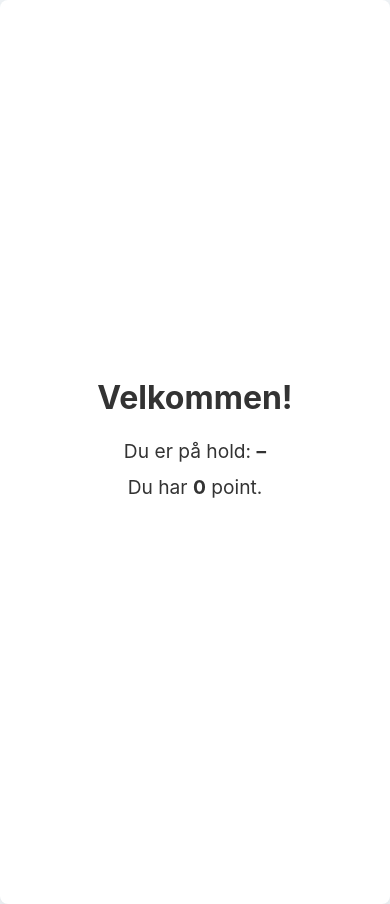
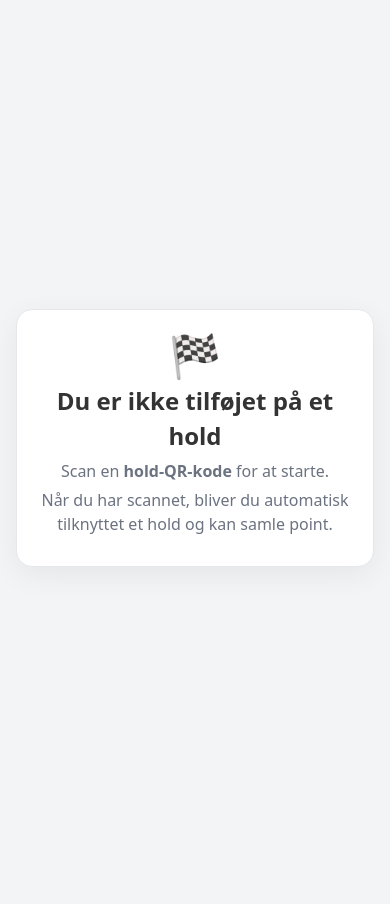
Before and after one commit to TECHMagnusOlesen/QRQUIZv2, a website: page joined.html in a window 390 px wide. After the commit the page ends 876 px from the top, so only its background shows below. Drawn offline with nearby package versions, Linux system fonts and the light colour scheme; no server answers.

Commit message:
Update joined.html
Ny joined + hvis man ikke er på hold skriver den det

```diff
--- a/joined.html
+++ b/joined.html
@@ -2,106 +2,112 @@
 <html lang="da">
 <head>
   <meta charset="UTF-8">
-  <meta name="viewport" content="width=device-width, initial-scale=1.0">
   <title>Points</title>
+  <meta name="viewport" content="width=device-width, initial-scale=1, maximum-scale=1, viewport-fit=cover">
   <link rel="stylesheet" href="style.css">
   <script src="https://cdn.jsdelivr.net/npm/axios/dist/axios.min.js"></script>
+  <style>
+    body {
+      background:#f3f4f6;
+      color:#111827;
+      font:16px/1.45 system-ui,-apple-system,"Segoe UI",Roboto,Ubuntu,Helvetica,Arial,sans-serif;
+      margin:0;
 
-  <style>
-    /* Mobile-first styling */
-    body {
-      margin: 0;
-      padding: 0;
-      font-family: -apple-system, BlinkMacSystemFont, "Segoe UI", Roboto, Oxygen,
-                   Ubuntu, Cantarell, "Open Sans", "Helvetica Neue", sans-serif;
-      background-color: #eef2f5;
-      color: #333;
+      /* Mobilvenligt layout */
+      min-height:100dvh; /* undgår iOS 100vh-issues */
+      display:flex; align-items:center; justify-content:center;
+
+      /* Behagelig padding + safe areas */
+      padding: clamp(12px, 4vw, 24px);
+      padding-left: max(16px, env(safe-area-inset-left));
+      padding-right: max(16px, env(safe-area-inset-right));
+      padding-top: max(16px, env(safe-area-inset-top));
+      padding-bottom: max(16px, env(safe-area-inset-bottom));
+
+      -webkit-text-size-adjust: 100%;
     }
-
-    .score-container {
-      display: flex;
-      flex-direction: column;
-      align-items: center;
-      justify-content: center;
-      min-height: 100vh;
-      padding: 20px;
-      margin: 0 auto;
-      max-width: 400px;
-      background: #fff;
-      border-radius: 8px;
-      box-shadow: 0 4px 12px rgba(0,0,0,0.05);
+    .card {
+      width:100%; max-width:560px;
+      background:#fff; border:1px solid #e5e7eb; border-radius:16px;
+      box-shadow:0 8px 30px rgba(0,0,0,.06); padding:24px;
     }
-
-    .score-container h1 {
-      font-size: 2rem;
-      margin-bottom: 0.5em;
-    }
-
-    .score-container p {
-      font-size: 1.2rem;
-      margin: 0.3em 0;
-      text-align: center;
-    }
-
-    #feedback {
-      margin-top: 1em;
-      font-size: 1.1rem;
-      font-weight: 500;
-    }
-
-    /* Feedback farver */
-    #feedback.green   { color: #2e7d32; }
-    #feedback.red     { color: #c62828; }
-    #feedback.orange  { color: #ef6c00; }
-
-    /* Just lidt ekstra padding i bunden hvis keyboards vises */
-    @media (max-width: 480px) {
-      .score-container {
-        padding-bottom: 40px;
-      }
-    }
+    h1 { margin:0 0 6px 0; font-size:24px; }
+    p { margin:.4em 0; word-break:break-word; }
+    .muted { color:#6b7280; }
+    .feedback { margin-top:12px; font-size:1.1rem; font-weight:600; }
+    .ok { color:#059669; }
+    .warn { color:#b45309; }
+    .err { color:#dc2626; }
+    .center { text-align:center; }
+    .big-emoji { font-size:42px; line-height:1; margin-bottom:8px; }
+    .grid { display:grid; gap:6px; }
   </style>
 </head>
 <body>
-  <div class="score-container">
+
+  <!-- STATE: JOINED -->
+  <div id="state-joined" class="card" style="display:none">
     <h1>Velkommen!</h1>
+    <div class="grid">
       <p>Du er på hold: <strong id="teamName">–</strong></p>
       <p>Du har <strong id="score">0</strong> point.</p>
-    <p id="feedback"></p>
+      <p id="feedback" class="feedback"></p>
+    </div>
+  </div>
+
+  <!-- STATE: NOT JOINED -->
+  <div id="state-notjoined" class="card center" style="display:none">
+    <div class="big-emoji">🏁</div>
+    <h1>Du er ikke tilføjet på et hold</h1>
+    <p class="muted">Scan en <strong>hold-QR-kode</strong> for at starte.</p>
+    <p class="muted">Når du har scannet, bliver du automatisk tilknyttet et hold og kan samle point.</p>
   </div>
 
   <script>
-    async function loadScoreAndName(points, already) {
+    async function loadState() {
+      const params = new URLSearchParams(window.location.search);
+      const already    = params.has('already');
+      const notInEvent = params.has('notinEvent');
+      const pointsRaw  = params.get('points');
+      const points     = pointsRaw !== null ? parseInt(pointsRaw, 10) : null;
+
+      const joinedEl = document.getElementById('state-joined');
+      const notJoinedEl = document.getElementById('state-notjoined');
+      const fb = document.getElementById('feedback');
+
+      joinedEl.style.display = 'none';
+      notJoinedEl.style.display = 'none';
+
       try {
-        const res = await axios.get('/api/score');
-        document.getElementById('score').innerText = res.data.score;
-        document.getElementById('teamName').innerText = res.data.name;
-      } catch (e) {
-        console.error('Fejl ved hentning af score:', e);
-      }
+        const res = await axios.get('/api/score'); // { score, name }
+        document.getElementById('teamName').innerText = res.data.name || '–';
+        document.getElementById('score').innerText = res.data.score ?? 0;
+        joinedEl.style.display = 'block';
 
-      const fb = document.getElementById('feedback');
+        fb.className = 'feedback';
         if (already) {
-        fb.innerText = 'Du har allerede svaret på denne opgave.';
-        fb.className = 'orange';
+          fb.textContent = 'Du har allerede svaret på denne opgave.';
+          fb.classList.add('warn');
+        } else if (notInEvent) {
+          fb.textContent = 'Denne opgave er ikke en del af det aktuelle event.';
+          fb.classList.add('warn');
         } else if (points !== null) {
           if (points > 0) {
-          fb.innerText = `Det er rigtigt! Du fik ${points} point.`;
-          fb.className = 'green';
+            fb.textContent = `Det er rigtigt! Du fik ${points} point.`;
+            fb.classList.add('ok');
           } else {
-          fb.innerText = 'Det var forkert, ingen point desværre…';
-          fb.className = 'red';
+            fb.textContent = 'Det var forkert, ingen point desværre…';
+            fb.classList.add('err');
           }
+        } else {
+          fb.textContent = '';
+        }
+      } catch (e) {
+        notJoinedEl.style.display = 'block';
       }
     }
 
-    window.onload = () => {
-      const params = new URLSearchParams(window.location.search);
-      const already = params.has('already');
-      const pointsParam = params.get('points');
-      const points = pointsParam !== null ? parseInt(pointsParam, 10) : null;
-      loadScoreAndName(points, already);
-    };
+    window.onload = loadState;
   </script>
 </body>
 </html>
```
Lines whose indentation alone changed are shown as unchanged.
